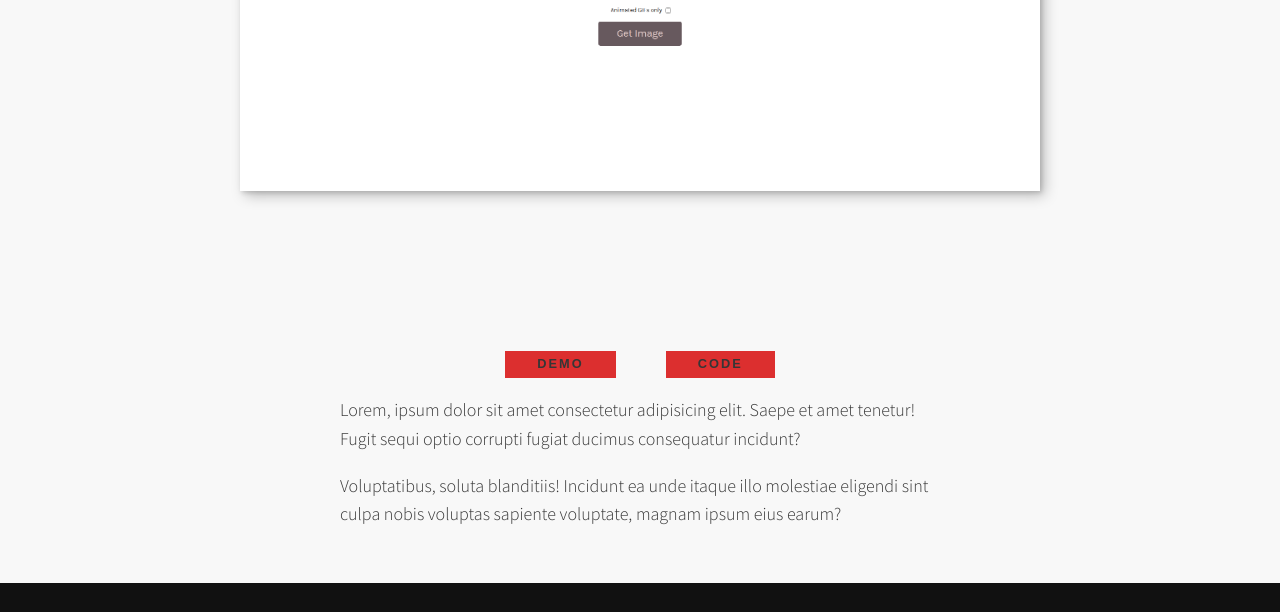
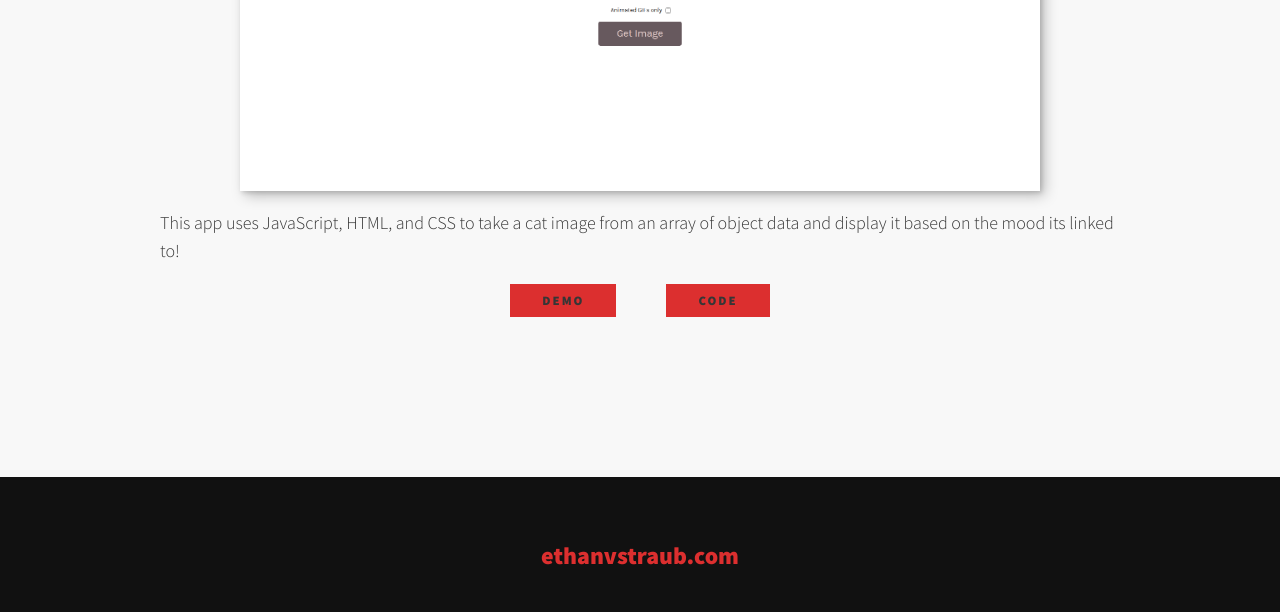
Before and after one commit to evstraub/portfolio0623, a website built with Vite: page projects/memePicker.html in a window 1280 px wide. Shown: the part 613-1225 px from the top of the page. Built offline with nearby package versions, Linux system fonts and the light colour scheme; files whose address does not match are found by name.

Commit message:
added all links and live demos

```diff
--- a/css/style.css
+++ b/css/style.css
@@ -70,7 +70,7 @@ strong { font-weight: var(--fw-bold) }
 
 /* Buttons */
 
-.btn, button {
+.btn {
     display: inline-block;
     padding: .5em 2.5em;
     background: var(--clr-accent);
@@ -82,6 +82,8 @@ strong { font-weight: var(--fw-bold) }
     letter-spacing: 2px;
     font-weight: var(--fw-bold);
     transition: transform 200ms ease-in-out;
+    display: flex;
+    gap: 20px;
 }
 
 .btn:hover {
@@ -413,9 +415,23 @@ font-weight: 100;
     align-items: center;
     justify-content: center;
     gap: 50px;
+
 }
-.demoBtn button{
+.demoBtn a{
    border: none;
+   text-decoration: none;
+    padding: .5em 2.5em;
+   background: var(--clr-accent);
+   color: var(--clr-dark);
+   text-decoration: none;
+   cursor: pointer;
+   font-size: .8rem;
+   text-transform: uppercase;
+   letter-spacing: 2px;
+   font-weight: var(--fw-bold);
+
+
+
 }
 
 /* footer */
--- a/projects/memePicker.html
+++ b/projects/memePicker.html
@@ -38,20 +38,15 @@
             </h1>
             <p class="newP">A mood based meme generator</p>
             <img src="/img/memepickerss.png" alt="" class="intro__img">
+            <p>This app uses JavaScript, HTML, and CSS to take a cat image from an array of object data and display it based on the mood its linked to!</p>
+            <div class="demoBtn"> <a href="https://meme-picker-evs.netlify.app/">DEMO</a> <a href="https://github.com/evstraub/meme-picker">CODE</a> </div>
         </section>
-
-        <div class="portfolio-item-individual">
-
-          <div class="demoBtn"> <button>DEMO</button> <button>CODE</button> </div>
-            <p>Lorem, ipsum dolor sit amet consectetur adipisicing elit. Saepe et amet tenetur! Fugit sequi optio corrupti fugiat ducimus consequatur incidunt?</p>
-            <p>Voluptatibus, soluta blanditiis! Incidunt ea unde itaque illo molestiae eligendi sint culpa nobis voluptas sapiente voluptate, magnam ipsum eius earum?</p>
-        </div>
 
 
            <!-- Footer -->
            <footer class="footer">
             <!-- replace with your own email address -->
-            <a href="mailto:hello@jane.dev" class="footer__link">ethanvstraub.com</a>
+            <a href="mailto:ethanvstraub.com" class="footer__link">ethanvstraub.com</a>
             <ul class="social-list">
                 <li class="social-list__item">
                     <a class="social-list__link" href="https://www.linkedin.com/in/ethan-straub-11a248247/">
```
Also changed, not shown: index.html (+1 -1 lines), projects/ChromeExt.html (+3 -3 lines), projects/mobileApp.html (+4 -3 lines), projects/restaurant.html (added, +12 -0 lines).
